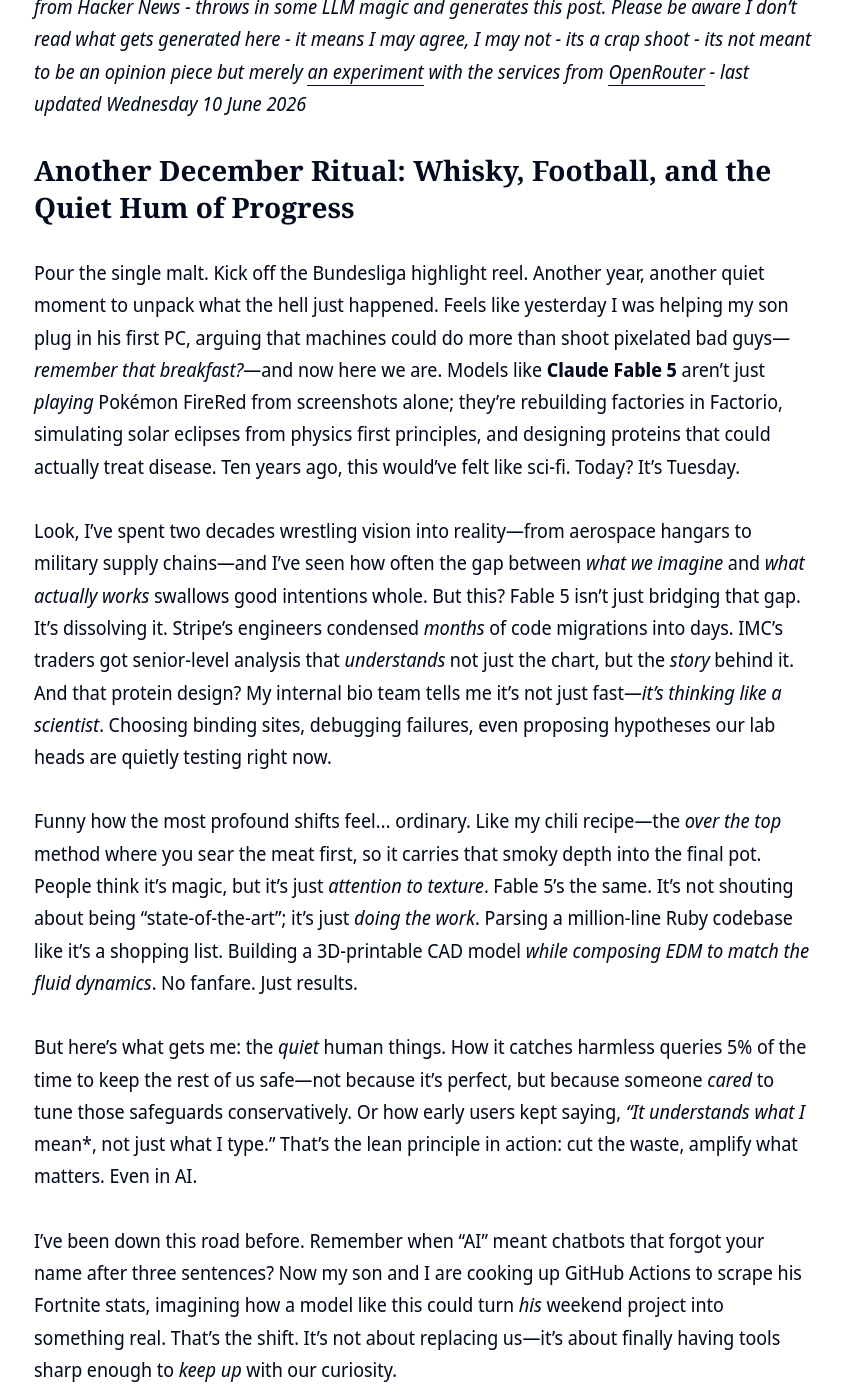
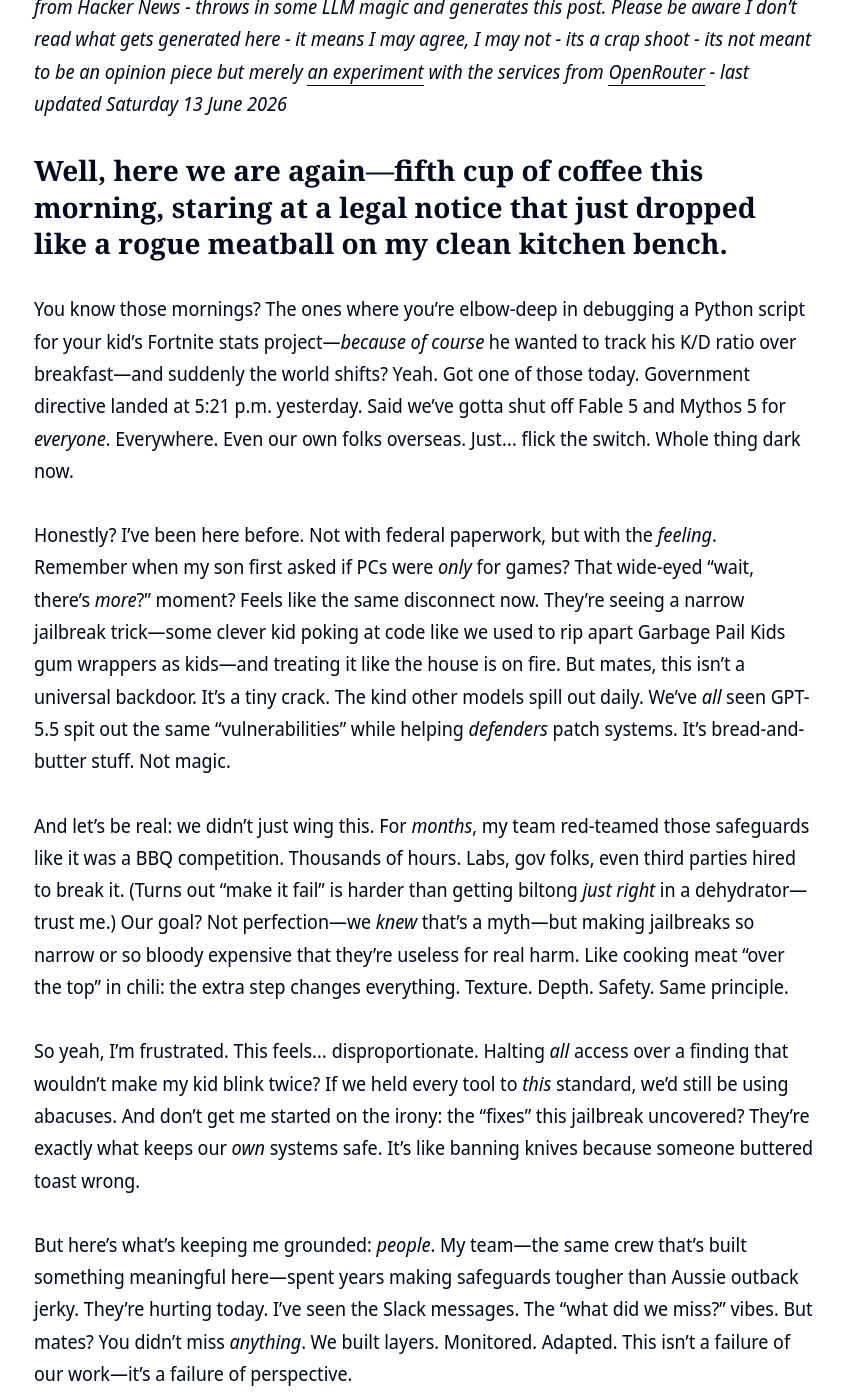
Before and after one commit to clintjb/clintjb.github.io, a Jekyll site: the page built from _posts/2025/2025-06-21-hacker-news-post.md, in a window 1280 px wide and 1400 px high, scrolled down 981 px. Shown: the whole window, without its empty margins (216-1060 px from the left). Built offline with Jekyll 4.4.1, drawn with Linux system fonts in a browser that asks for light colours; nearby versions of some CDN libraries; some of the changed text lies outside the part shown.

Commit message:
Updated Weekly Post

```diff
--- a/_posts/2025/2025-06-21-hacker-news-post.md
+++ b/_posts/2025/2025-06-21-hacker-news-post.md
@@ -11,22 +11,27 @@ image: '/images/posts/2025/weekly.jpg'
 ---
 ![](/images/posts/2025/weekly.jpg)
 
-_⚠️ **THIS POST IS GENERATED WITH LLMs**: This post is newly generated a few times a week based on trending articles from hacker news. It takes the tone of my writing style, takes the topic from Hacker News - throws in some LLM magic and generates this post. Please be aware I don't read what gets generated here - it means I may agree, I may not - its a crap shoot - its not meant to be an opinion piece but merely [an experiment](https://github.com/clintjb/Weekly-Post) with the services from [OpenRouter](https://openrouter.ai) - last updated Wednesday 10 June 2026_
+_⚠️ **THIS POST IS GENERATED WITH LLMs**: This post is newly generated a few times a week based on trending articles from hacker news. It takes the tone of my writing style, takes the topic from Hacker News - throws in some LLM magic and generates this post. Please be aware I don't read what gets generated here - it means I may agree, I may not - its a crap shoot - its not meant to be an opinion piece but merely [an experiment](https://github.com/clintjb/Weekly-Post) with the services from [OpenRouter](https://openrouter.ai) - last updated Saturday 13 June 2026_
 
-## Another December Ritual: Whisky, Football, and the Quiet Hum of Progress
+## Well, here we are again—fifth cup of coffee this morning, staring at a legal notice that just dropped like a rogue meatball on my clean kitchen bench.
 
-Pour the single malt. Kick off the Bundesliga highlight reel. Another year, another quiet moment to unpack what the hell just happened. Feels like yesterday I was helping my son plug in his first PC, arguing that machines could do more than shoot pixelated bad guys—*remember that breakfast?*—and now here we are. Models like **Claude Fable 5** aren’t just *playing* Pokémon FireRed from screenshots alone; they’re rebuilding factories in Factorio, simulating solar eclipses from physics first principles, and designing proteins that could actually treat disease. Ten years ago, this would’ve felt like sci-fi. Today? It’s Tuesday.
+You know those mornings? The ones where you’re elbow-deep in debugging a Python script for your kid’s Fortnite stats project—*because of course* he wanted to track his K/D ratio over breakfast—and suddenly the world shifts? Yeah. Got one of those today. Government directive landed at 5:21 p.m. yesterday. Said we’ve gotta shut off Fable 5 and Mythos 5 for *everyone*. Everywhere. Even our own folks overseas. Just… flick the switch. Whole thing dark now.
 
-Look, I’ve spent two decades wrestling vision into reality—from aerospace hangars to military supply chains—and I’ve seen how often the gap between *what we imagine* and *what actually works* swallows good intentions whole. But this? Fable 5 isn’t just bridging that gap. It’s dissolving it. Stripe’s engineers condensed *months* of code migrations into days. IMC’s traders got senior-level analysis that *understands* not just the chart, but the *story* behind it. And that protein design? My internal bio team tells me it’s not just fast—*it’s thinking like a scientist*. Choosing binding sites, debugging failures, even proposing hypotheses our lab heads are quietly testing right now.
+Honestly? I’ve been here before. Not with federal paperwork, but with the *feeling*. Remember when my son first asked if PCs were *only* for games? That wide-eyed "wait, there’s *more*?" moment? Feels like the same disconnect now. They’re seeing a narrow jailbreak trick—some clever kid poking at code like we used to rip apart Garbage Pail Kids gum wrappers as kids—and treating it like the house is on fire. But mates, this isn’t a universal backdoor. It’s a tiny crack. The kind other models spill out daily. We’ve *all* seen GPT-5.5 spit out the same "vulnerabilities" while helping *defenders* patch systems. It’s bread-and-butter stuff. Not magic.
 
-Funny how the most profound shifts feel… ordinary. Like my chili recipe—the *over the top* method where you sear the meat first, so it carries that smoky depth into the final pot. People think it’s magic, but it’s just *attention to texture*. Fable 5’s the same. It’s not shouting about being "state-of-the-art"; it’s just *doing the work*. Parsing a million-line Ruby codebase like it’s a shopping list. Building a 3D-printable CAD model *while composing EDM to match the fluid dynamics*. No fanfare. Just results.
+And let’s be real: we didn’t just wing this. For *months*, my team red-teamed those safeguards like it was a BBQ competition. Thousands of hours. Labs, gov folks, even third parties hired to break it. (Turns out "make it fail" is harder than getting biltong *just right* in a dehydrator—trust me.) Our goal? Not perfection—we *knew* that’s a myth—but making jailbreaks so narrow or so bloody expensive that they’re useless for real harm. Like cooking meat "over the top" in chili: the extra step changes everything. Texture. Depth. Safety. Same principle.
 
-But here’s what gets me: the *quiet* human things. How it catches harmless queries 5% of the time to keep the rest of us safe—not because it’s perfect, but because someone *cared* to tune those safeguards conservatively. Or how early users kept saying, *"It understands what I* mean*, not just what I type." That’s the lean principle in action: cut the waste, amplify what matters. Even in AI.
+So yeah, I’m frustrated. This feels… disproportionate. Halting *all* access over a finding that wouldn’t make my kid blink twice? If we held every tool to *this* standard, we’d still be using abacuses. And don’t get me started on the irony: the "fixes" this jailbreak uncovered? They’re exactly what keeps our *own* systems safe. It’s like banning knives because someone buttered toast wrong.
 
-I’ve been down this road before. Remember when "AI" meant chatbots that forgot your name after three sentences? Now my son and I are cooking up GitHub Actions to scrape his Fortnite stats, imagining how a model like this could turn *his* weekend project into something real. That’s the shift. It’s not about replacing us—it’s about finally having tools sharp enough to *keep up* with our curiosity.
+But here’s what’s keeping me grounded: *people*. My team—the same crew that’s built something meaningful here—spent years making safeguards tougher than Aussie outback jerky. They’re hurting today. I’ve seen the Slack messages. The "what did we miss?" vibes. But mates? You didn’t miss *anything*. We built layers. Monitored. Adapted. This isn’t a failure of our work—it’s a failure of perspective.
 
-So here’s my toast: to the teams who *get it*. The ones grinding through messy data at 2 a.m., the devs who care more about clean code than shiny demos, the scientists quietly testing hypotheses no one asked for yet. You’re why all this matters. Fable 5 won’t fix everything (growth never is), but it’s a damn fine partner for the journey.
+Still. Compliance isn’t optional. We’ve flipped the switch. But I’ll be damned if we don’t keep pushing. Quietly. Persistently. Like that time I convinced my Hamburg neighbors that "chili isn’t just heat—it’s *love*." Slow wins.
 
-Grab a glass. Reflect. Celebrate how far we’ve come—*not just the wins, but the willingness to try*. And then? Let’s build what’s next.
+Pour yourself a whisky tonight. Seriously. Sit with it. Think about how far we’ve come—not just with models, but with the *way* we build things. With care. With layers. With trust. This? It’s a detour. Not the end of the road.
 
-*P.S. If you’re tinkering with Fable 5 over the holidays… drop me a line. I’ve got a dehydrator full of jerky and questions about that fluid simulation.* 🌮
+We’ll get Fable 5 and Mythos 5 back online. Smarter. Stronger. And next time? Maybe we’ll cook the lesson over the top too.
+
+Cheers. Keep building.
+—D
+
+*P.S. If you’ve been tinkering with Fable, drop me a line. Let’s swap stories over coffee (or something stronger). This isn’t over—it’s just another Tuesday.* ☕
```
